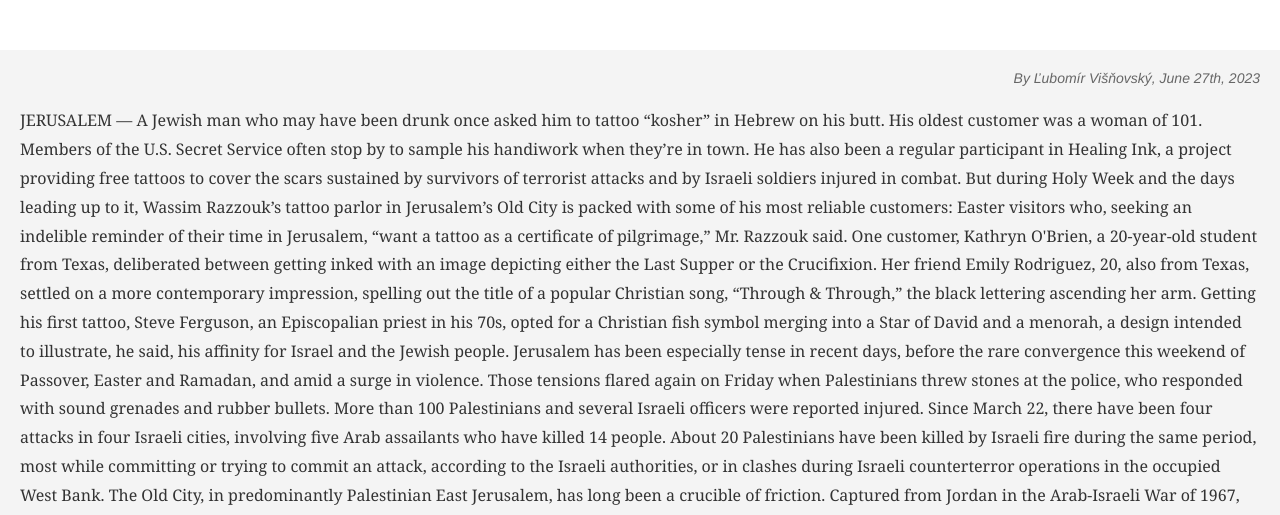
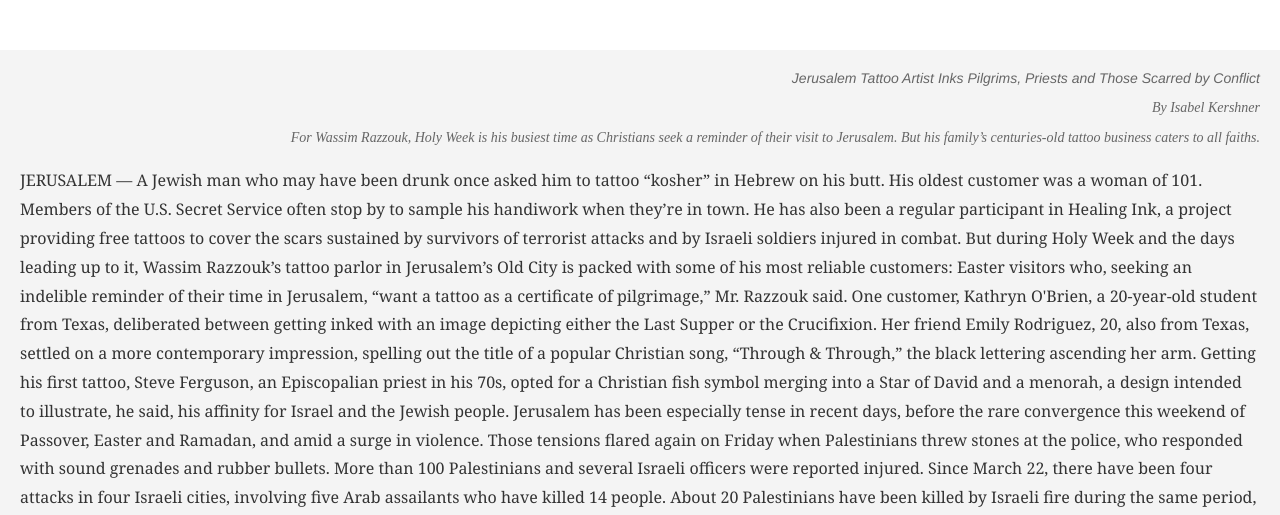
Before and after one commit to benmessinger1/Ben-Messinger-JOUR352, a plain HTML site: page MessingerLayout/index.html in a window 1280 px wide. Shown: the part 279-794 px from the top of the page. Drawn offline with Linux system fonts and the light colour scheme.

Commit message:
Add files via upload

```diff
--- a/MessingerLayout/index.html
+++ b/MessingerLayout/index.html
@@ -19,7 +19,10 @@
             <h1 class="headline">Tattos For All In A Conflict</h1>
         </section>
     <!-- Byline -->
-    <div id="byline">By Ľubomír Višňovský, June 27th, 2023</div>
+    <div id="byline">Jerusalem Tattoo Artist Inks Pilgrims, Priests and Those Scarred by Conflict <p> By Isabel Kershner</p>
+
+        <p>For Wassim Razzouk, Holy Week is his busiest time as Christians seek a reminder of their visit to Jerusalem. But his family’s centuries-old tattoo business caters to all faiths.</p>
+        </div>
 
     <!-- Body Text -->
     <div class="content">
```
